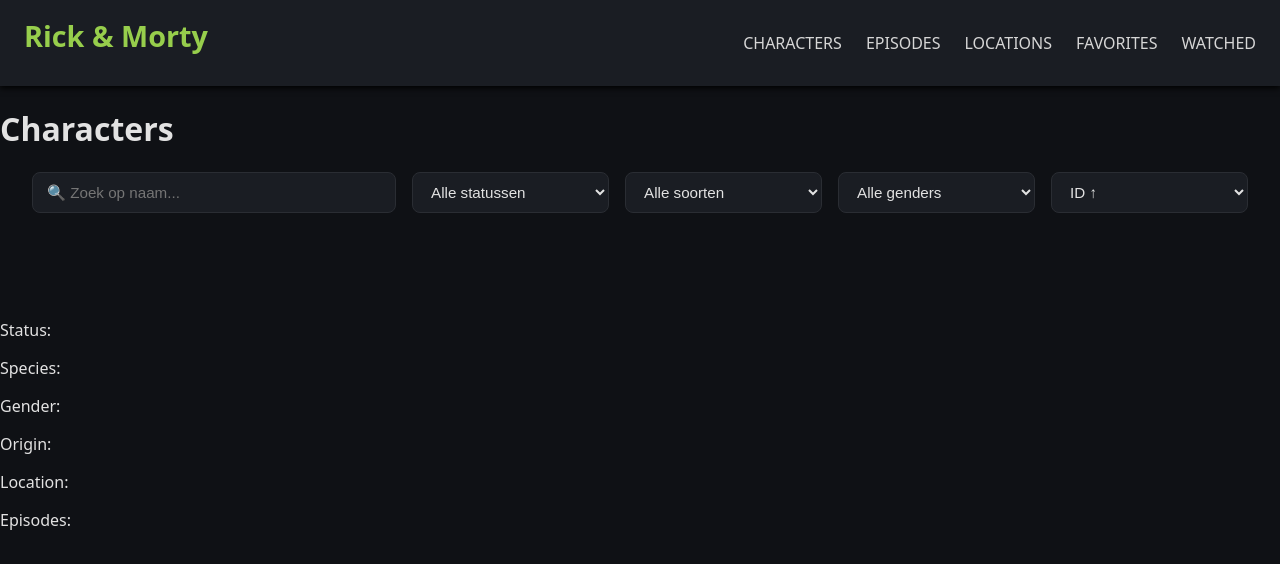
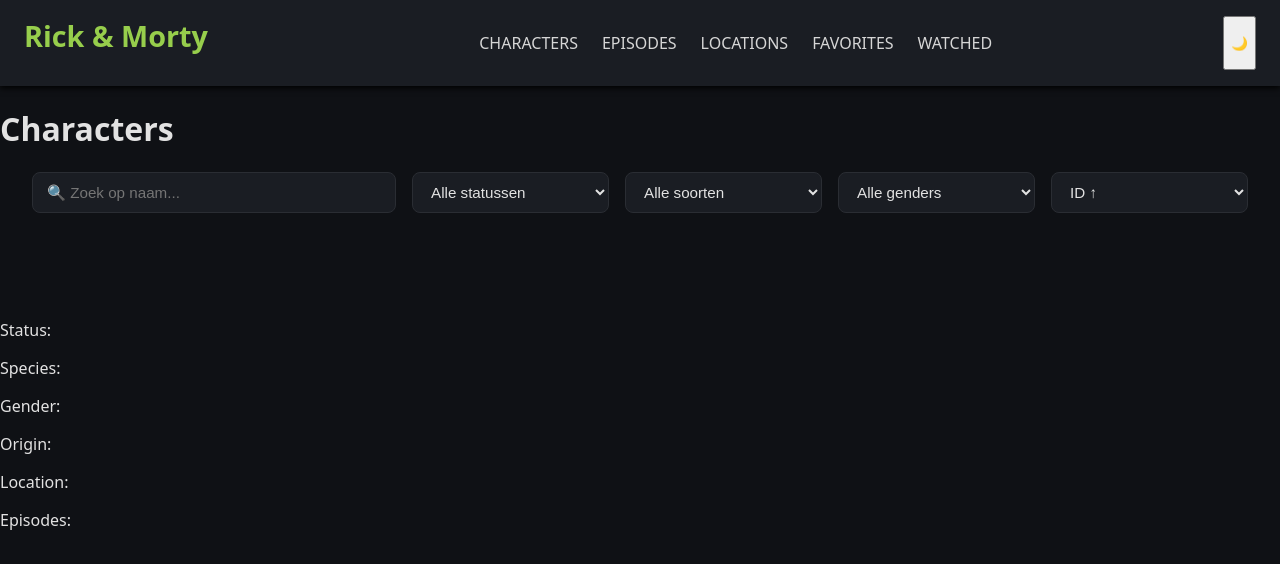
Before and after one commit to Fadiha06/Web-Advanced-Final-Project, a website built with Vite: page Web Advanced Final Project/characters.html in a window 1280 px wide. Built offline with nearby package versions, Linux system fonts and the light colour scheme; no server answers.

Commit message:
licht/donker button

```diff
--- a/Web Advanced Final Project/characters.html
+++ b/Web Advanced Final Project/characters.html
@@ -17,7 +17,7 @@
       <li><a href="favorites.html">Favorites</a></li>
       <li><a href="gekeken.html">Watched</a></li>
     </ul>
-
+ <button id="theme-toggle" class="theme-btn">🌙</button>
 
   </nav>
 
```
Also changed, not shown: Web Advanced Final Project/episodes.html (+1 -1 lines), Web Advanced Final Project/favorites.html (+1 -1 lines), Web Advanced Final Project/gekeken.html (+1 -1 lines), Web Advanced Final Project/index.html (+1 -1 lines).
